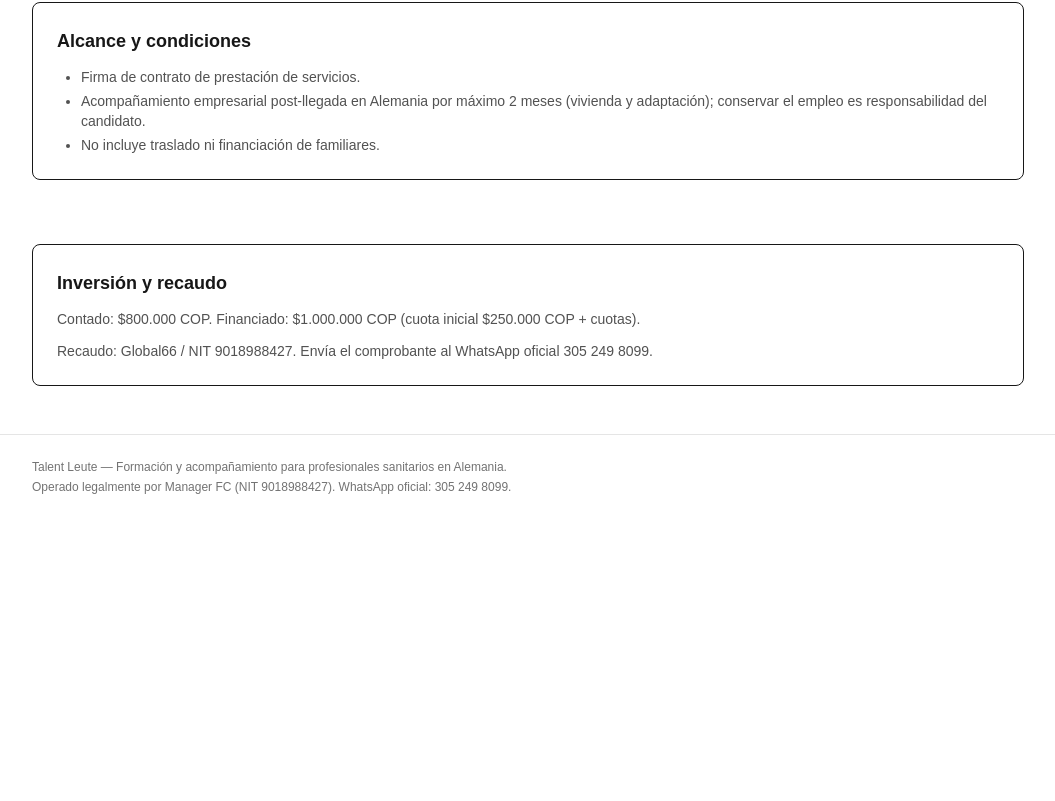
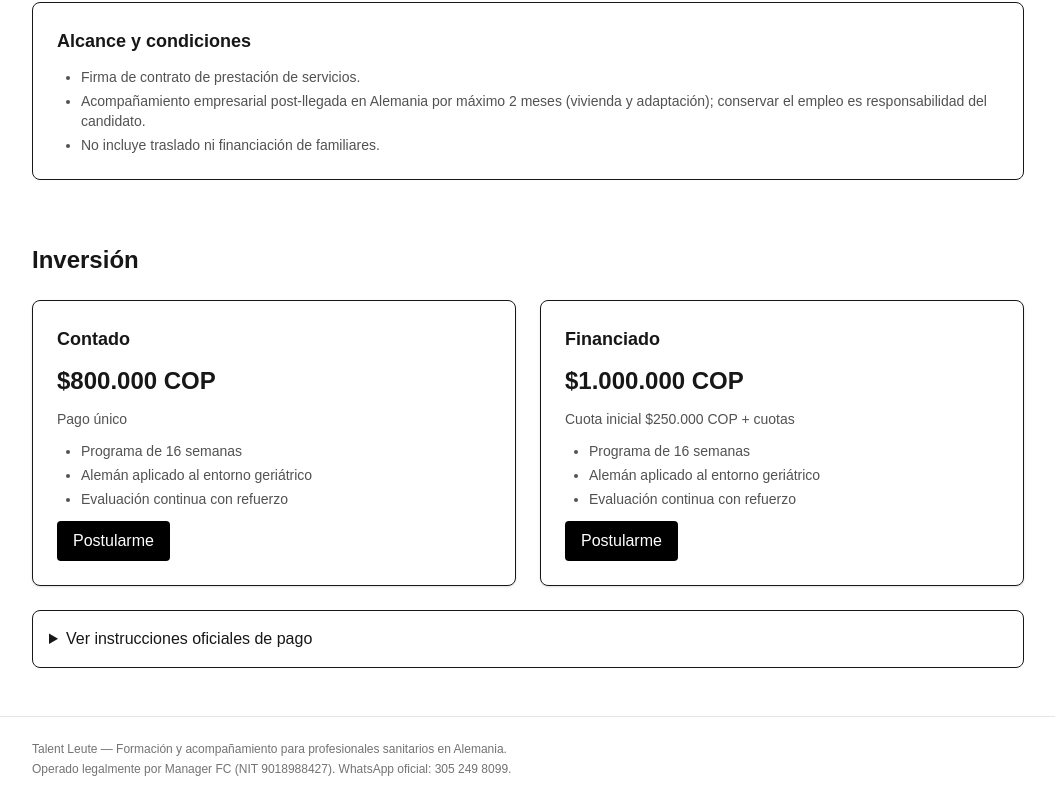
Before and after one commit to andreslenis/talent_leute, a Next.js app: page / in a window 1280 px wide. Shown: the part 689-1490 px from the top of the page, without its empty margins (112-1167 px from the left). Before the commit the page ends 1208 px from the top, so only its background shows below. Built offline with nearby package versions, Linux system fonts and the light colour scheme.

Commit message:
feat: seccion inversion con tarjetas comparativas y acordeon

```diff
--- a/src/app/page.tsx
+++ b/src/app/page.tsx
@@ -42,14 +42,38 @@ export default function Home() {
         </ul>
       </section>
 
-      <section className="rounded-lg border p-6 space-y-3">
-        <h2 className="font-semibold text-lg">Inversión y recaudo</h2>
-        <p className="text-sm text-neutral-600">
-          Contado: $800.000 COP. Financiado: $1.000.000 COP (cuota inicial $250.000 COP + cuotas).
-        </p>
-        <p className="text-sm text-neutral-600">
-          Recaudo: Global66 / NIT 9018988427. Envía el comprobante al WhatsApp oficial 305 249 8099.
-        </p>
+      <section className="space-y-6">
+        <h2 className="text-2xl font-bold">Inversión</h2>
+        <div className="grid gap-6 md:grid-cols-2">
+          <div className="rounded-lg border p-6 shadow-sm space-y-3">
+            <h3 className="font-semibold text-lg">Contado</h3>
+            <p className="text-2xl font-bold">$800.000 COP</p>
+            <p className="text-sm text-neutral-600">Pago único</p>
+            <ul className="list-disc pl-6 space-y-1 text-sm text-neutral-600">
+              <li>Programa de 16 semanas</li>
+              <li>Alemán aplicado al entorno geriátrico</li>
+              <li>Evaluación continua con refuerzo</li>
+            </ul>
+            <a href="/postular" className="inline-block rounded bg-black text-white px-4 py-2">Postularme</a>
+          </div>
+          <div className="rounded-lg border p-6 shadow-sm space-y-3">
+            <h3 className="font-semibold text-lg">Financiado</h3>
+            <p className="text-2xl font-bold">$1.000.000 COP</p>
+            <p className="text-sm text-neutral-600">Cuota inicial $250.000 COP + cuotas</p>
+            <ul className="list-disc pl-6 space-y-1 text-sm text-neutral-600">
+              <li>Programa de 16 semanas</li>
+              <li>Alemán aplicado al entorno geriátrico</li>
+              <li>Evaluación continua con refuerzo</li>
+            </ul>
+            <a href="/postular" className="inline-block rounded bg-black text-white px-4 py-2">Postularme</a>
+          </div>
+        </div>
+        <details className="rounded-lg border p-4">
+          <summary className="cursor-pointer font-medium">Ver instrucciones oficiales de pago</summary>
+          <p className="mt-2 text-sm text-neutral-600">
+            Recaudo: Global66 / Manager FC (NIT 9018988427). Envía el comprobante al WhatsApp oficial 305 249 8099.
+          </p>
+        </details>
       </section>
     </div>
   );
--- a/src/app/postular/page.tsx
+++ b/src/app/postular/page.tsx
@@ -37,8 +37,7 @@ export default function PostularPage() {
         <h1 className="text-2xl font-bold">Formulario de Postulación — Talent Leute</h1>
         <p className="text-sm text-neutral-600">
           Enfoque en residencias geriátricas en Alemania. Rango salarial de referencia 1.300 € – 2.800 € (depende de
-          homologación, empleador y estado federal). Inversión $800.000 COP contado / $1.000.000 COP financiado
-          (inicial $250.000 COP). Recaudo Global66 / NIT 9018988427. WhatsApp 305 249 8099.
+          homologación, empleador y estado federal). Recaudo Global66 / NIT 9018988427. WhatsApp 305 249 8099.
         </p>
         <button onClick={() => setStep("form")} className="rounded bg-black text-white px-4 py-2">
           Iniciar postulación
```
